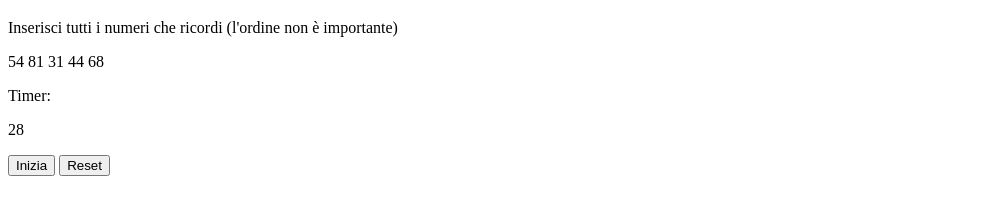
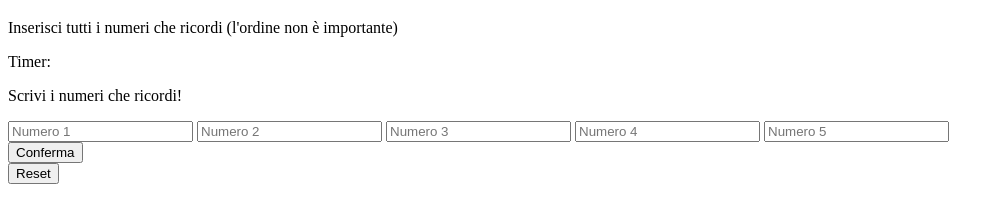
Before and after one commit to gabriele-ag/js-simon, a plain HTML site: page index.html in a window 1280 px wide. Both pictures are taken after a click on the button "Inizia". Shown: the part 61-284 px from the top of the page, without its empty margins (0-1004 px from the left). Drawn offline with Linux system fonts and the light colour scheme.

```diff
--- a/js/script.js
+++ b/js/script.js
@@ -53,7 +53,7 @@ function startGame(event) {
 
     // Creo il timer
 
-    let count = 30;
+    let count = 1;
 
     const intervalID = setInterval(function() {
         if (count === 0) {
@@ -99,6 +99,7 @@ function endGame(event) {
     // Definisco condizione per il gli input del giocatore
     const playerNumbers = [firstNumber, secondNumber, thirdNumber, fourthNumber, fifthNumber]
     let correct = 0
+    console.log(playerNumbers)
 
     for (let i = 0; i < randomNumbers.length; i++) {
         if (playerNumbers.includes(String(randomNumbers[i]))) {
```
Also changed, not shown: index.html (+18 -1 lines).
